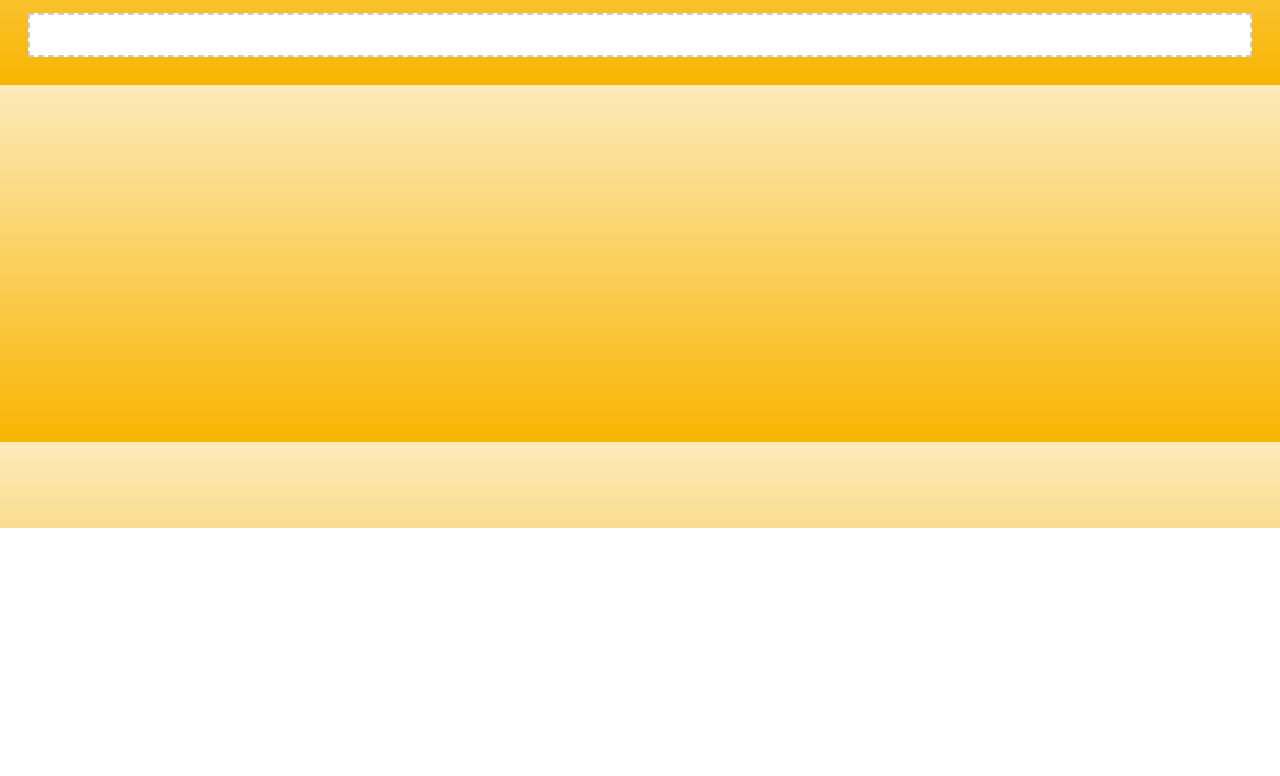
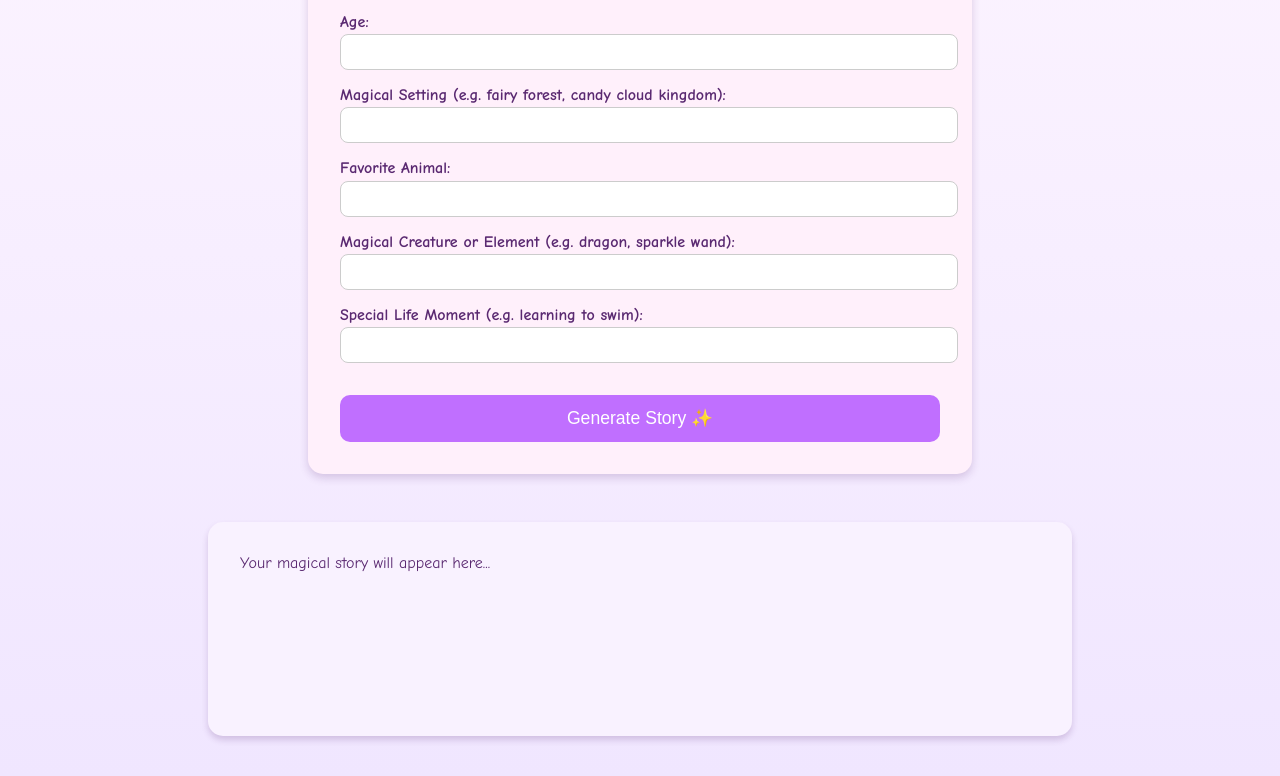
Before and after one commit to MagicalStories1/AI-Site, a website: page index.html in a window 1280 px wide. Shown: the part 272-1048 px from the top of the page. Before the commit the page ends 800 px from the top, so only its background shows below. Drawn offline with Linux system fonts and the light colour scheme.

Commit message:
Update index.html

```diff
--- a/index.html
+++ b/index.html
@@ -1,54 +1,145 @@
 <!DOCTYPE html>
 <html lang="en">
 <head>
-  <meta charset="UTF-8">
-  <title>MagicalStories</title>
+  <meta charset="UTF-8" />
+  <meta name="viewport" content="width=device-width, initial-scale=1" />
+  <title>Magical Stories - Input Form</title>
   <style>
     body {
-      font-family: 'Comic Sans MS', cursive;
-      background: linear-gradient(to bottom, #fceabb, #f8b500);
-      color: #333;
-      padding: 20px;
+      background: linear-gradient(#fef6ff, #f0e6ff);
+      font-family: "Comic Sans MS", cursive, sans-serif;
+      padding: 2rem;
+      text-align: center;
+      color: #5a2971;
     }
     h1 {
-      color: #6a0dad;
+      font-size: 2.5rem;
+      margin-bottom: 1rem;
     }
-    .storybook {
-      background: white;
-      border: 2px dashed #ccc;
-      padding: 20px;
-      margin-top: 20px;
+    form {
+      background: #fff0fb;
+      padding: 2rem;
+      border-radius: 15px;
+      box-shadow: 0 4px 8px rgba(90, 41, 113, 0.2);
+      max-width: 600px;
+      margin: 0 auto;
+      text-align: left;
+    }
+    label {
+      display: block;
+      margin: 1rem 0 0.2rem;
+      font-weight: bold;
+    }
+    input {
+      width: 100%;
+      padding: 0.5rem;
+      font-size: 1rem;
+      border-radius: 8px;
+      border: 1px solid #ccc;
+    }
+    button {
+      margin-top: 2rem;
+      padding: 0.8rem 2rem;
+      background: #c06fff;
+      color: white;
+      font-size: 1.1rem;
+      border: none;
+      border-radius: 10px;
+      cursor: pointer;
+      transition: 0.3s;
+      display: block;
+      width: 100%;
+    }
+    button:hover {
+      background: #a44de6;
+    }
+    #storyOutput {
+      margin-top: 3rem;
+      background: #f9f2ff;
+      padding: 2rem;
+      border-radius: 15px;
+      box-shadow: 0 4px 6px rgba(90, 41, 113, 0.2);
       white-space: pre-wrap;
+      max-width: 800px;
+      margin-left: auto;
+      margin-right: auto;
+      text-align: left;
+      min-height: 150px;
     }
   </style>
 </head>
 <body>
-  <h1>🌟 Magical Story Generator 🌙</h1>
-  <form id="storyForm">
-    <label>Child's Name:</label><br>
-    <input type="text" id="name"><br>
-    <label>Age:</label><br>
-    <input type="number" id="age"><br>
-    <label>Experience:</label><br>
-    <input type="text" id="experience"><br><br>
-    <button type="submit">Generate Story</button>
+
+  <h1>📚 Magical Story Generator</h1>
+  <p>Create a whimsical story for your child, filled with wonder and magic!</p>
+
+  <form id="storyForm" onsubmit="event.preventDefault(); generateStory();">
+    <label for="childName">Child's Name:</label>
+    <input id="childName" required />
+
+    <label for="age">Age:</label>
+    <input id="age" type="number" required />
+
+    <label for="setting">Magical Setting (e.g. fairy forest, candy cloud kingdom):</label>
+    <input id="setting" required />
+
+    <label for="favoriteAnimal">Favorite Animal:</label>
+    <input id="favoriteAnimal" required />
+
+    <label for="magicElement">Magical Creature or Element (e.g. dragon, sparkle wand):</label>
+    <input id="magicElement" required />
+
+    <label for="eventType">Special Life Moment (e.g. learning to swim):</label>
+    <input id="eventType" required />
+
+    <button type="submit">Generate Story ✨</button>
   </form>
-  <div id="result" class="storybook"></div>
+
+  <div id="storyOutput">Your magical story will appear here...</div>
 
   <script>
-    document.getElementById('storyForm').addEventListener('submit', async function(e) {
-      e.preventDefault();
-      const name = document.getElementById('name').value;
-      const age = document.getElementById('age').value;
-      const experience = document.getElementById('experience').value;
-      const response = await fetch('/.netlify/functions/story', {
-        method: 'POST',
-        headers: { 'Content-Type': 'application/json' },
-        body: JSON.stringify({ name, age, experience })
-      });
-      const data = await response.json();
-      document.getElementById('result').textContent = data.story || "Sorry, couldn't generate story.";
-    });
+    async function generateStory() {
+      const childName = document.getElementById("childName").value;
+      const age = document.getElementById("age").value;
+      const setting = document.getElementById("setting").value;
+      const favoriteAnimal = document.getElementById("favoriteAnimal").value;
+      const magicElement = document.getElementById("magicElement").value;
+      const eventType = document.getElementById("eventType").value;
+
+      document.getElementById("storyOutput").innerText = "Generating your magical story... 🧚‍♀️";
+
+      try {
+        const response = await fetch("/.netlify/functions/generate-story", {
+          method: "POST",
+          headers: { "Content-Type": "application/json" },
+          body: JSON.stringify({
+            childName,
+            age,
+            setting,
+            favoriteAnimal,
+            magicElement,
+            eventType
+          }),
+        });
+
+        if (!response.ok) {
+          const errorData = await response.json().catch(() => ({}));
+          document.getElementById("storyOutput").innerText = "Oops! Something went wrong: " + (errorData.error || response.statusText);
+          return;
+        }
+
+        const data = await response.json();
+
+        if (data.story) {
+          document.getElementById("storyOutput").innerText = data.story;
+        } else {
+          document.getElementById("storyOutput").innerText = "Oops! Something went wrong: " + (data.error || "Unknown error");
+        }
+      } catch (error) {
+        document.getElementById("storyOutput").innerText = "Something went wrong. Please try again.";
+      }
+    }
   </script>
+
 </body>
 </html>
```
